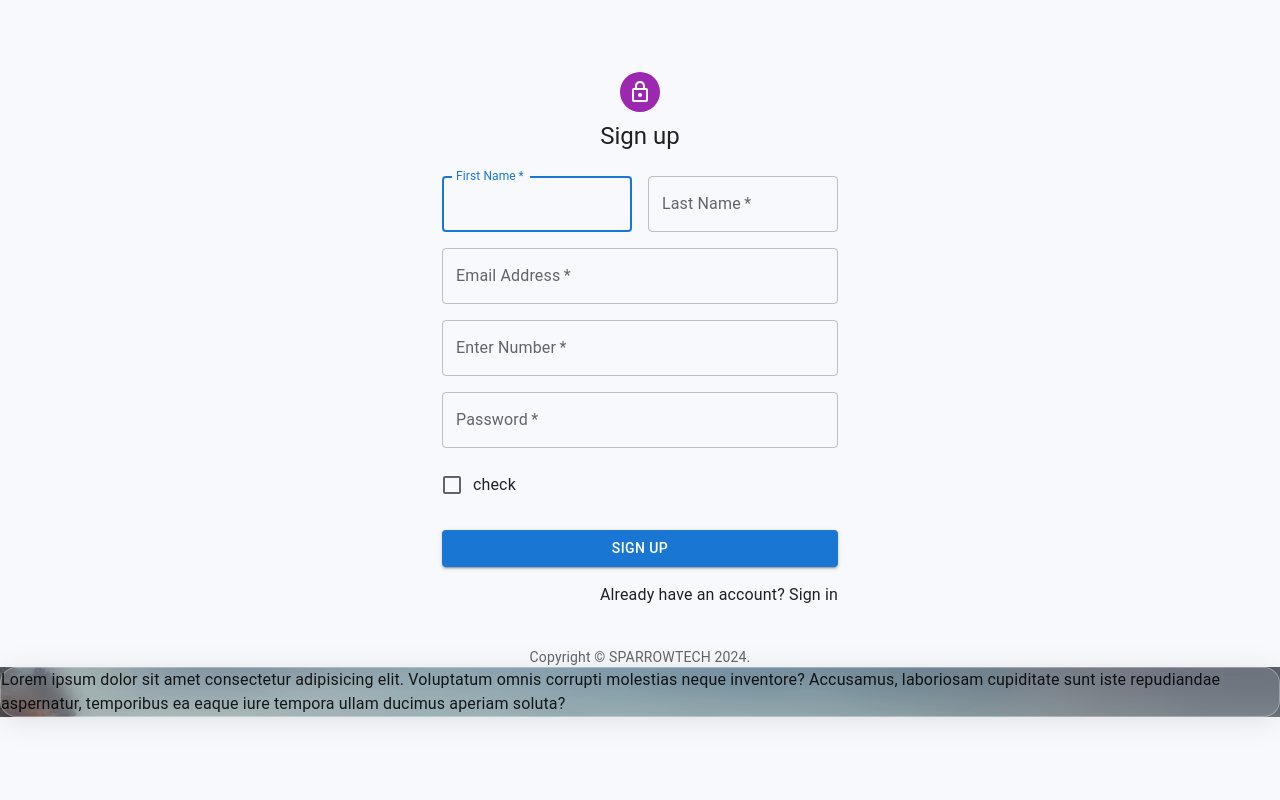
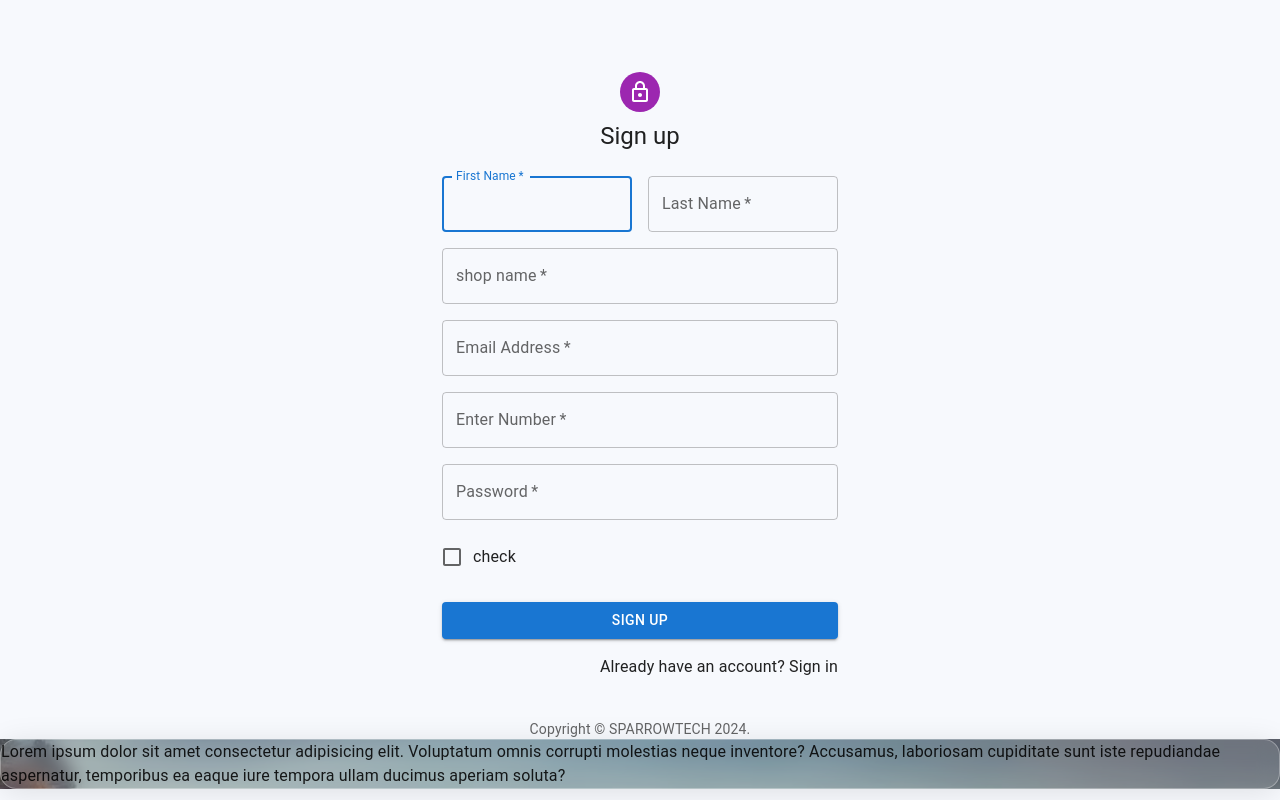
Before and after one commit to siddharth-vss/Eshop_0.2, a React (Vite) app: page / in a window 1280 px wide. Built offline with nearby package versions, Linux system fonts and the light colour scheme.

Commit message:
registretion logic

```diff
--- a/src/pages/Register.jsx
+++ b/src/pages/Register.jsx
@@ -17,13 +17,27 @@ const Register = () => {
       password: data.get('password'),
       first_name: data.get('firstName'),
       number: data.get('number'),
+      shop: data.get('shop'),
       last_name: data.get('lastName'),
     }
 
-   const response = await sp.post('/register',form);
+   let user = await sp.post('/register',form);
+   let shop;
+   let money ;
+   console.log(user)
 
-   if(response.status == 200)
-      navigate('/dashboard');
+   if(user.status == 200)
+   shop = await sp.post(`/shops/${user.data.id}`,{phone:form.number,name:form.shop});
+  console.log(shop.data);
+    if (shop.status == 200) {
+      console.log('ss')
+      money = await sp.post(`/money/${shop.data._id}`,{money:500});
+    console.log(money);
+      return  navigate('/dashboard');
+
+    }
+    return navigate('/');
+
   };
   return (
     <>
@@ -68,6 +82,16 @@ const Register = () => {
                         label="Last Name"
                         name="lastName"
                         autoComplete="family-name"
+                      />
+                    </Grid>
+                    <Grid item xs={12}>
+                      <TextField
+                        required
+                        fullWidth
+                        id="shop"
+                        label="shop name"
+                        name="shop"
+                        autoComplete="shop"
                       />
                     </Grid>
                     <Grid item xs={12}>
```
